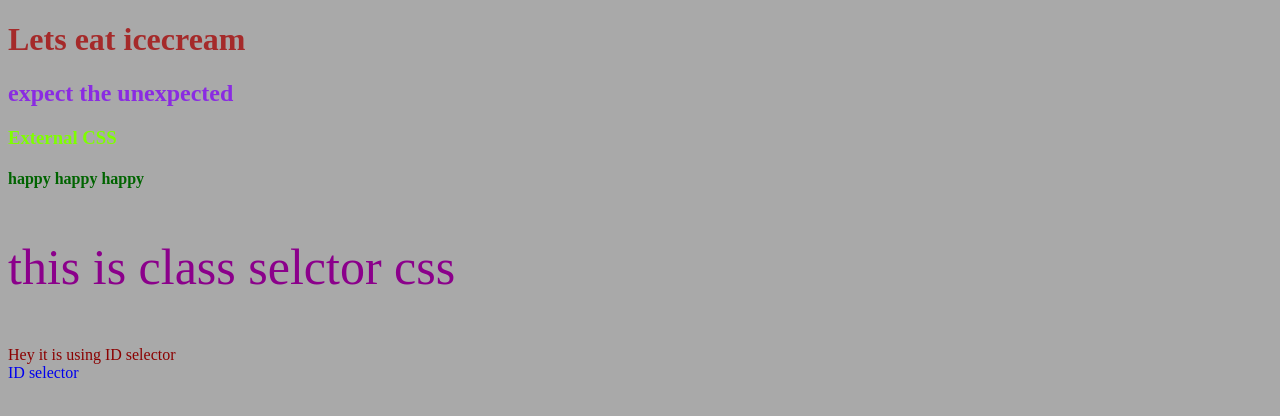
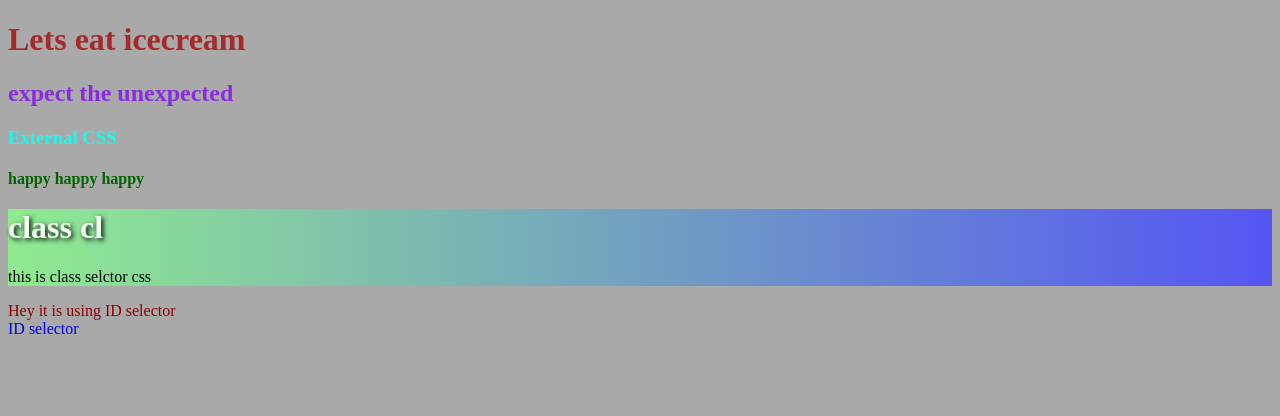
Before and after one commit to praveen-venkatachalam/wb-css, a plain HTML site: page index.html in a window 1280 px wide. Drawn offline with Linux system fonts and the light colour scheme.

Commit message:
tutorial on color and shadow

```diff
--- a/index.html
+++ b/index.html
@@ -23,6 +23,7 @@
     <h4>happy happy happy</h4>
     <!--class selector-->
     <div class="cl">
+        <h1>class cl</h1>
         <p>this is class selctor css</p>
     </div>
     <!--ID selector-->
--- a/style.css
+++ b/style.css
@@ -1,6 +1,6 @@
 /*external css*/
 h3 {
-color: chartreuse;
+color: rgb(15, 255, 243);
 }
 /* element selector*/
 body{
@@ -11,10 +11,16 @@ h4 {
 }
 
 /*class selector*/
+/*css colour*/
 .cl{
-    color: darkmagenta;
-    font-size: 50px;
+    background: linear-gradient(to left,rgb(85, 85, 243),rgb(143, 235, 143));
 }
+/*css shadows*/
+.cl h1{
+    color: honeydew;
+    text-shadow: 2px 2px 5px black;
+}
+
 #circle{
     color: darkred;
     border: greens;
```
